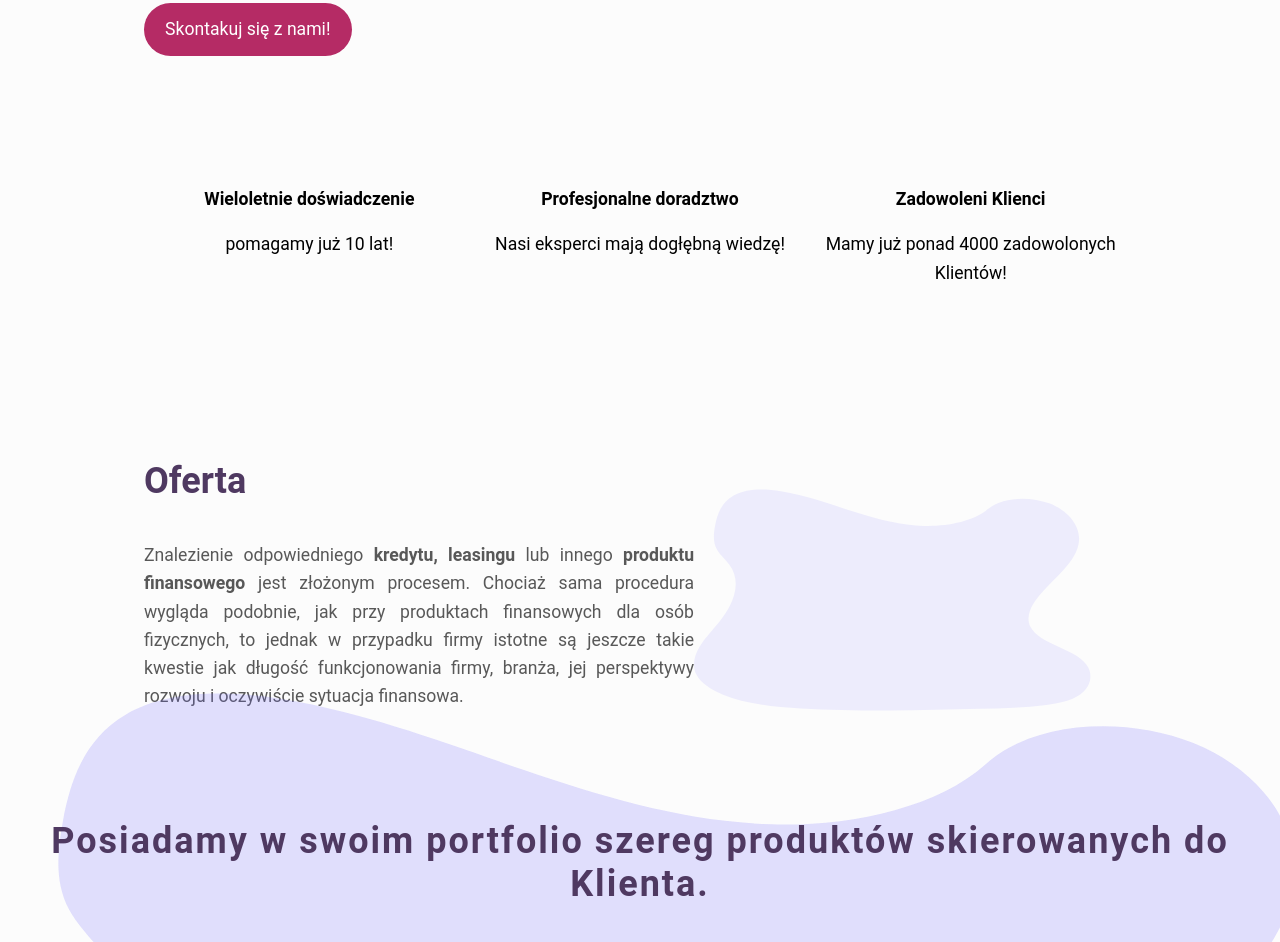
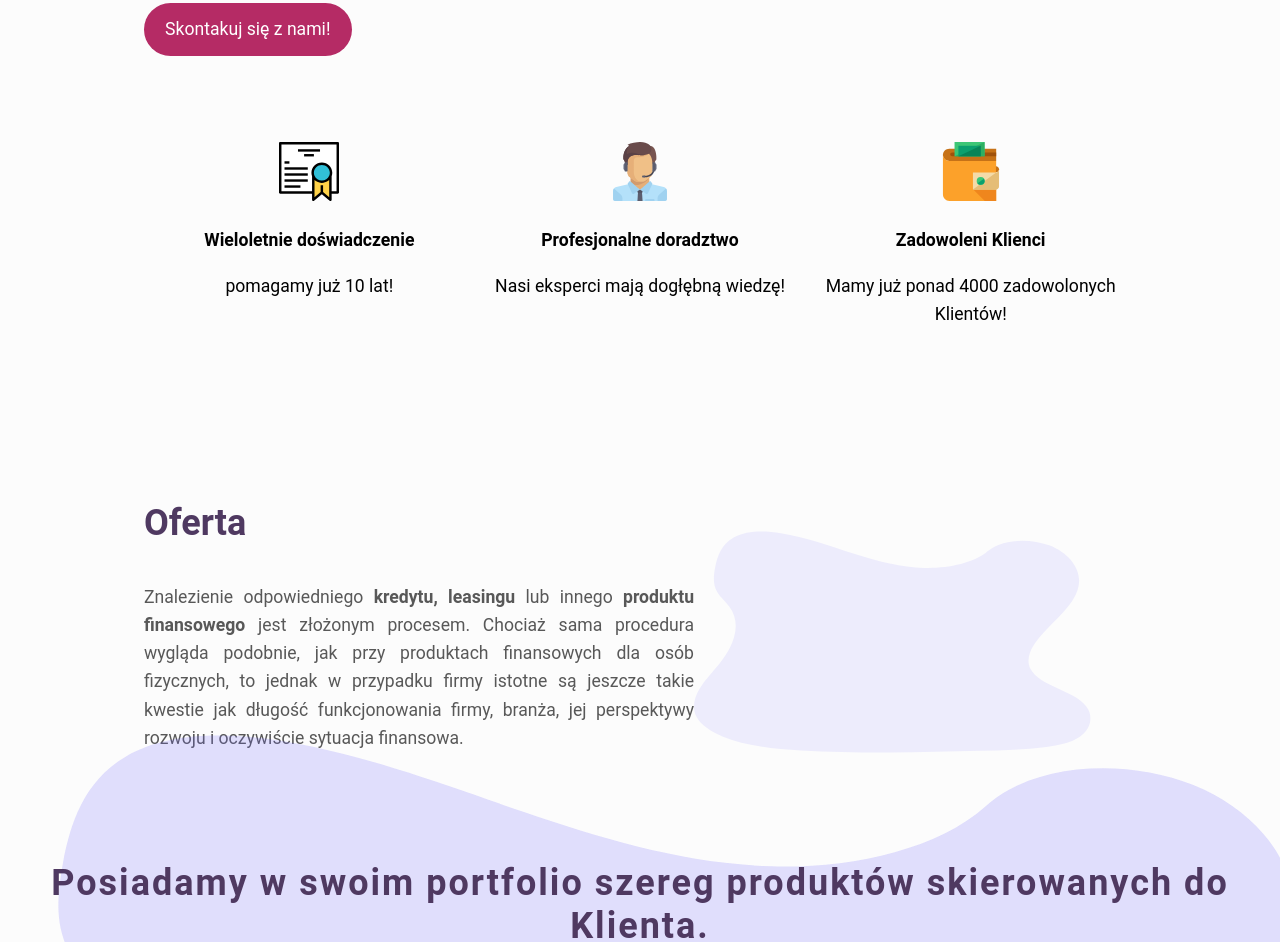
Before and after one commit to bockowskim/stronamarek, a plain HTML site: page index.html in a window 1280 px wide. Shown: the part 1727-2669 px from the top of the page. Drawn offline with nearby package versions, Linux system fonts and the light colour scheme; files whose address does not match are found by name.

Commit message:
Update index.html

```diff
--- a/index.html
+++ b/index.html
@@ -151,21 +151,21 @@
         <h2 class="visuallyhidden">Features</h2>
         <ul class="features__list">
           <li>
-            <img src="img/certificate.svg" alt="" srcset="" class='icons' />
+            <img src="certificate.svg" alt="" srcset="" class='icons' />
             <p>
               <strong>Wieloletnie doświadczenie</strong>
             </p>
             <p>pomagamy już 10 lat!</p>
           </li>
           <li>
-            <img src="img/customer.svg" alt="" srcset="" class="icons"/>
+            <img src="customer.svg" alt="" srcset="" class="icons"/>
             <p>
               <strong>Profesjonalne doradztwo</strong>
             </p>
             <p>Nasi eksperci mają dogłębną wiedzę!</p>
           </li>
           <li>
-            <img src="img/wallet.svg" alt="" srcset="" class="icons" />
+            <img src="wallet.svg" alt="" srcset="" class="icons" />
             <p>
               <strong>Zadowoleni Klienci</strong>
             </p>
```
